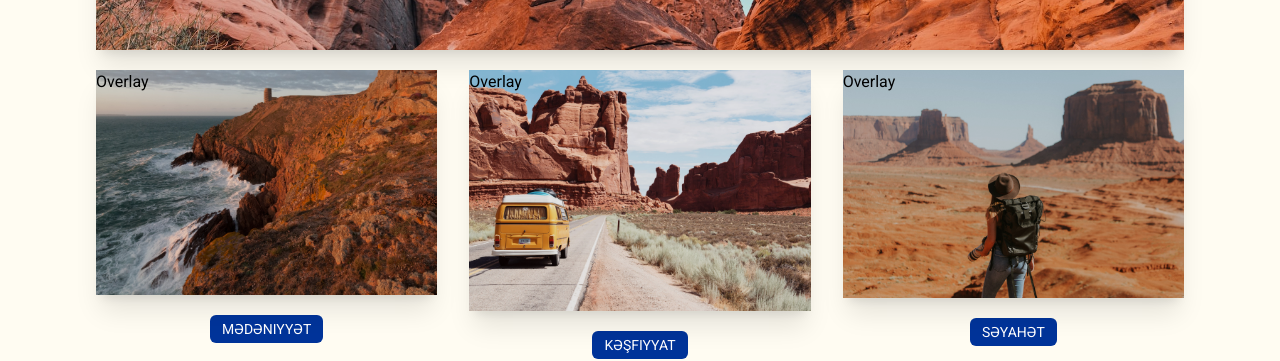
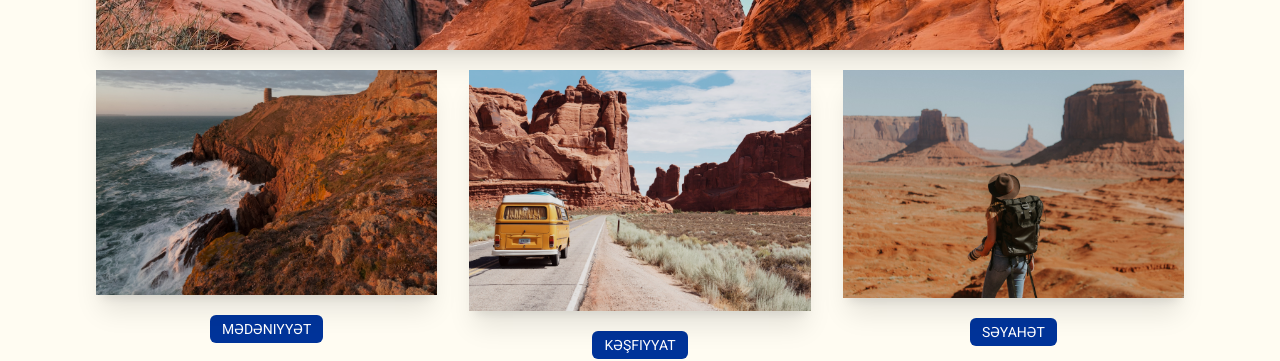
Before and after one commit to bayramovmurad/qerb.az, a Next.js app: page / in a window 1280 px wide. Shown: the part 883-1244 px from the top of the page. Built offline with nearby package versions, Linux system fonts and the light colour scheme.

Commit message:
feat(frontend): dinamic blog route

```diff
--- /dev/null
+++ b/app/(site)/meqaleler/[id]/page.tsx
@@ -0,0 +1,23 @@
+export interface searchParamsTypes {
+  id: string;
+  title: string;
+  image_path: string;
+  paragraph: string;
+  featured:string;
+  topPost:string;
+  tags:string;
+  authorImage:string;
+  authorName:string;
+  publishedDate:string;
+
+}
+
+
+const page = ({searchParams}:{
+  searchParams : searchParamsTypes}
+) => {
+  const post = searchParams;
+  return <div>{post.title}</div>
+}
+
+export default page;
--- a/app/(site)/meqaleler/page.tsx
+++ /dev/null
@@ -1,5 +0,0 @@
-const page = () => {
-  return;
-}
-
-export default page;
--- a/components/shared/Hero.tsx
+++ b/components/shared/Hero.tsx
@@ -26,23 +26,30 @@ const Hero = () => {
                                       {post.publishDate}
                                   </span>
                           </div>
+                          <Link href={
+                              {pathname:`meqaleler/${post.id}`,
+                              query: {...post},
+                          }}>
                               <div className="relative max-h-[600px] overflow-hidden shadow-xl">
                                   <img
                                       src={post.image_path}
                                       alt={`image for ${post.title}`}
                                   />
                               </div>
+                          </Link>
                       </article>
-
-
                   ))
               }
               <div
                   className="grid grid-cols-3 gap-8 max-lg:grid-cols-1"
               >
                   {
-                      bottomFeatured.map((post,id) => (
+                      bottomFeatured.map((post, id) => (
                           <article key={id} className="flex flex-col gap-3 items-center relative">
+                              <Link href={
+                                  {pathname:`meqaleler/${post.id}`,
+                                      query: {...post},
+                                  }}>
                               <div
                                   className="relative overflow-hidden shadow-xl f-full"
                               >
@@ -53,6 +60,7 @@ const Hero = () => {
                                   />
                                   <Overlay/>
                               </div>
+                              </Link>
                               <Tag text={post.tags}/>
                               <h3 className="font-extrabold text-center uppercase text-tertiary px-5">
                                   {post.title}
--- a/components/shared/Navbar.tsx
+++ b/components/shared/Navbar.tsx
@@ -27,8 +27,9 @@ const Navbar = () => {
         }
     }, []);
   return (
-      <nav className="w-full">
-          <div className="flex py-4 justify-between items-center border-b border-gray-100 w-full">
+      <nav className={clsx("w-full mx-auto", isScrolling ? "max-w-[85%] fixed top-0 bg-light z-10" : "relative z-10")}>
+
+          <div className={clsx("flex py-4 justify-between items-center border-b border-gray-100 w-full", isScrolling && "pb-0 border-none")}>
 
               <div>
                   <Link href={"/"}>
--- a/components/ui/Overlay.tsx
+++ b/components/ui/Overlay.tsx
@@ -1,6 +1,6 @@
 const Overlay = () => {
   return (
-      <div className="bg-black/10 h-full w-full absolute top-0 z-1 hover:bg-white/10 duration-500 cursor-pointer">Overlay</div>
+      <div className="bg-black/10 h-full w-full absolute top-0 z-1 hover:bg-white/10 duration-500 cursor-pointer"></div>
   )
 }
 
```
Lines whose indentation alone changed are shown as unchanged.
